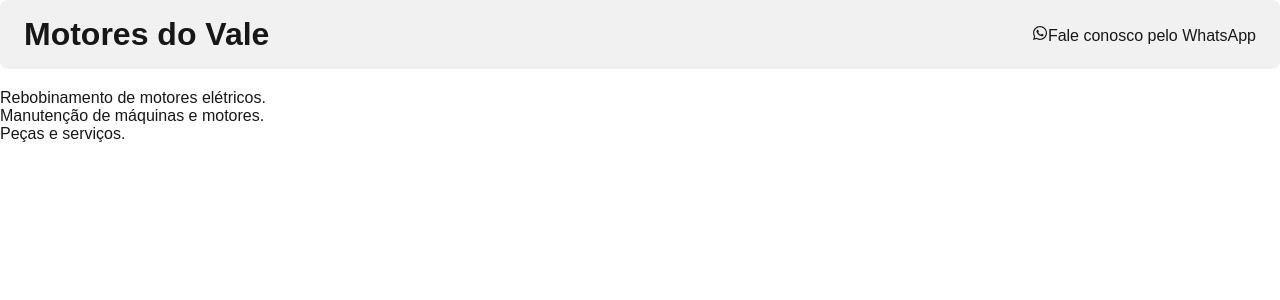
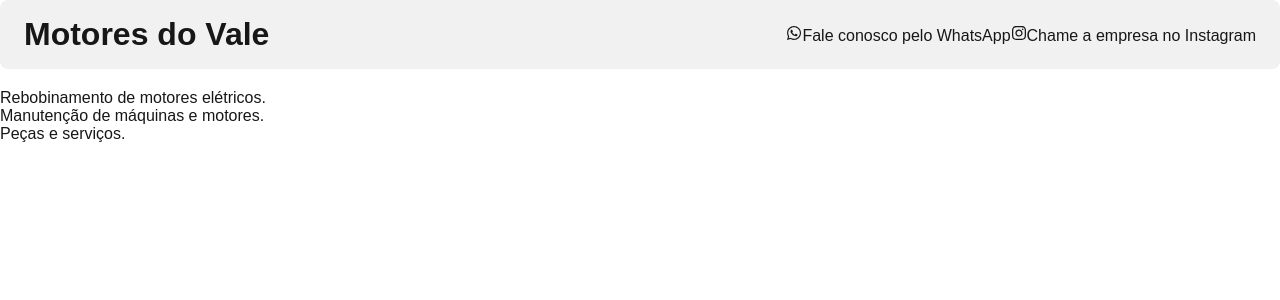
Before and after one commit to Obake18/MotoresDoVale, a Next.js app in the folder motoresdovaleonline/: page / in a window 1280 px wide. Shown: the top 300 px of the page. Built offline with nearby package versions, Linux system fonts and the light colour scheme.

Commit message:
Botão do instagram, pq não?

```diff
--- a/motoresdovaleonline/src/app/componentes/contato.js
+++ b/motoresdovaleonline/src/app/componentes/contato.js
@@ -1,9 +1,9 @@
-import { FaWhatsapp } from "react-icons/fa";
+import { FaWhatsapp, FaInstagram } from "react-icons/fa";
 
 export default function Contato() {
-  const numeroWhatsApp = "5574981166016"; // Coloque aqui o número com DDI (55 para Brasil) e DDD
-
+  const numeroWhatsApp = "5574981166016";
   const linkWhatsApp = `https://wa.me/${numeroWhatsApp}`;
+  const linkInstagram = "https://www.instagram.com/motoresdovaleof/"; // Substitua pelo seu @
 
   return (
     <div className="contato">
@@ -11,6 +11,11 @@ export default function Contato() {
         <FaWhatsapp className="icone-contato" />
         <span>Fale conosco pelo WhatsApp</span>
       </a>
+
+      <a href={linkInstagram} target="_blank" rel="noopener noreferrer" className="botao-instagram">
+        <FaInstagram className="icone-contato" />
+        <span>Chame a empresa no Instagram</span>
+      </a>
     </div>
   );
 }
```
